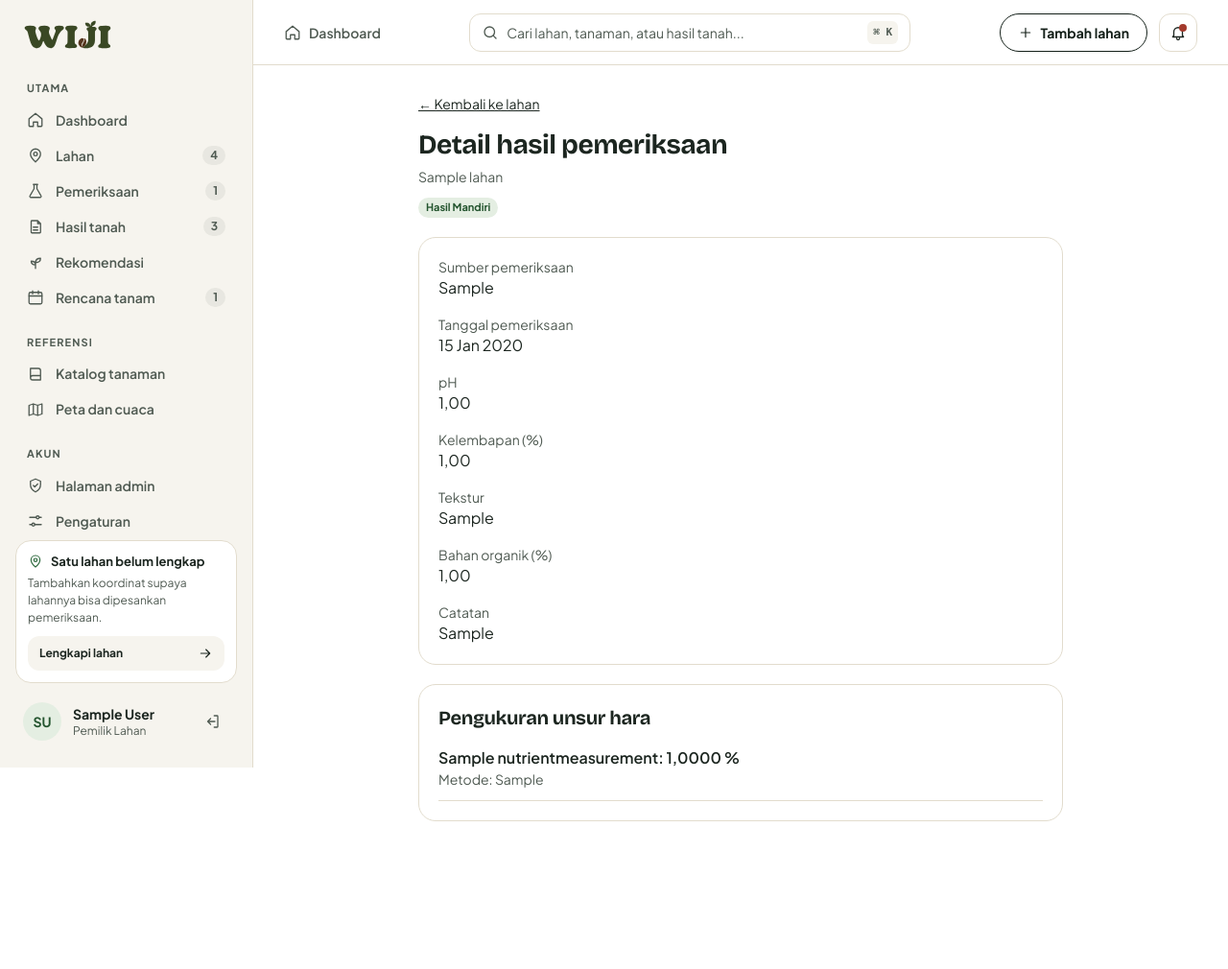
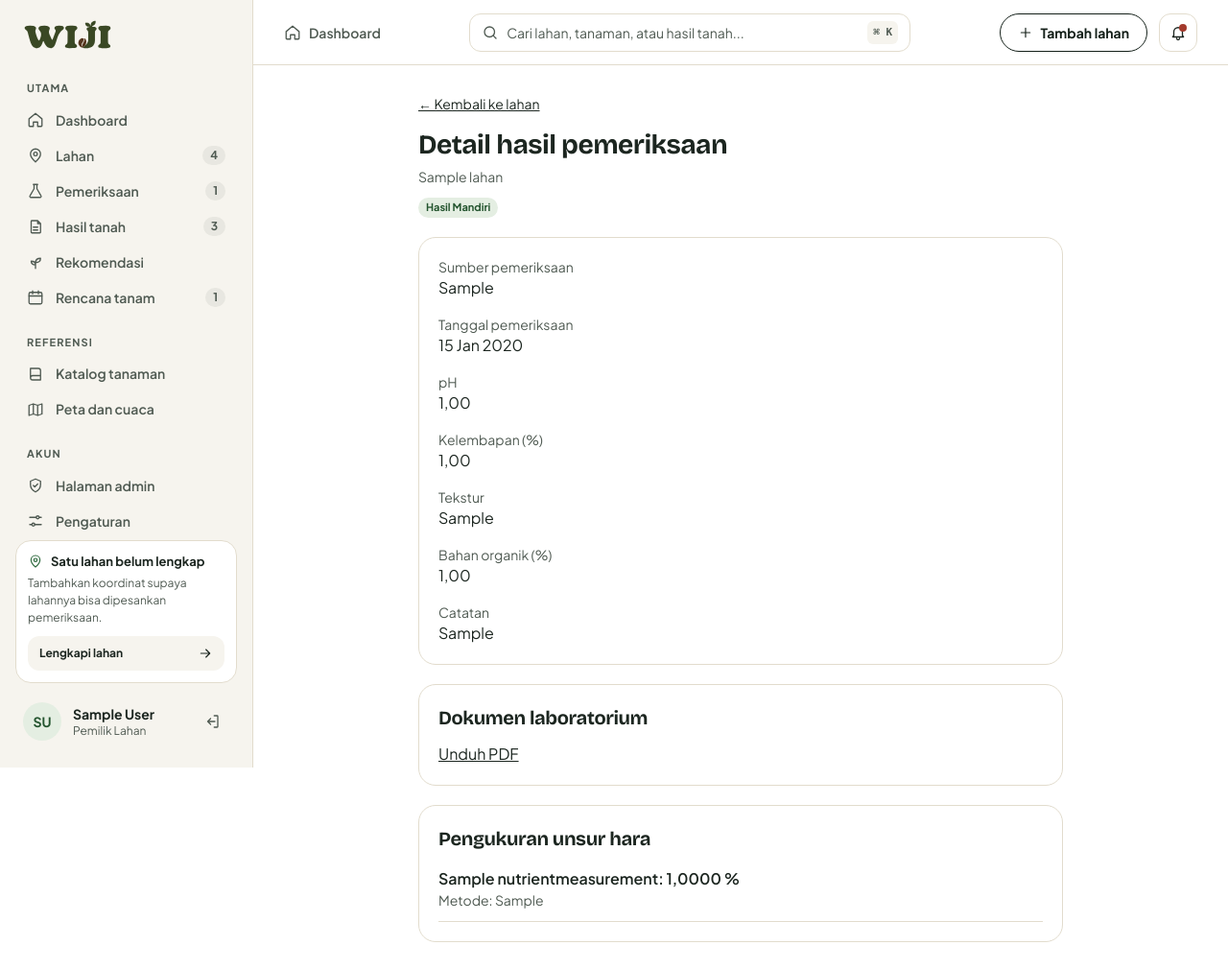
Before and after one commit to pbp-kelompok-d12/wiji, a Django app: page /hasil-tanah/1/ in a window 1280 px wide. Shown: the whole page at 96% size. Before the commit the page ends 856 px from the top, so only its background shows below. Run offline with Django 5.2, Linux system fonts and the light colour scheme; a user stored in the database is signed in; tables that the repository leaves empty hold one stand-in row (values such as "Sample post"); some libraries are stand-ins or nearby versions.

Commit message:
feat: tambah unggah dan unduh dokumen laboratorium privat

```diff
--- a/config/settings.py
+++ b/config/settings.py
@@ -113,5 +113,6 @@ WHITENOISE_USE_FINDERS = True
 
 MEDIA_URL = '/media/'
 MEDIA_ROOT = BASE_DIR / 'media'
+PRIVATE_MEDIA_ROOT = BASE_DIR / "private_media"
 
 DEFAULT_AUTO_FIELD = 'django.db.models.BigAutoField'
--- a/soil_results/admin.py
+++ b/soil_results/admin.py
@@ -13,6 +13,7 @@ class HasilPemeriksaanAdmin(admin.ModelAdmin):
     )
     list_filter = ("tanggal_pemeriksaan",)
     search_fields = ("lahan__nama",)
+    exclude = ("dokumen_laboratorium",)
 
     def save_model(self, request, obj, form, change):
         if not change:
--- a/soil_results/models.py
+++ b/soil_results/models.py
@@ -3,6 +3,7 @@ from django.core.validators import MinValueValidator, MaxValueValidator
 from django.db import models
 from django.core.exceptions import ValidationError
 from django.utils import timezone
+from .storage import private_document_storage
 
 
 class HasilPemeriksaan(models.Model):
@@ -44,6 +45,7 @@ class HasilPemeriksaan(models.Model):
         help_text="Tuliskan hasil pemeriksaan kontaminan beserta satuannya.",
     )
     dokumen_laboratorium = models.FileField(
+        storage=private_document_storage,
         upload_to="hasil_pemeriksaan/%Y/%m/",
         blank=True,
     )
--- a/soil_results/templates/soil_results/detail_hasil.html
+++ b/soil_results/templates/soil_results/detail_hasil.html
@@ -71,6 +71,32 @@
   </dl>
 
   <section class="d-card mt-5 p-5">
+    <h2 class="heading text-xl">Dokumen laboratorium</h2>
+
+    {% if hasil.dokumen_laboratorium %}
+        <a href="{% url 'soil_results:unduh_dokumen' hasil.pk %}"
+          class="mt-3 inline-block underline">
+          Unduh PDF
+        </a>
+    {% else %}
+        <p class="mt-2 text-sm text-ink-soft">Belum ada dokumen.</p>
+    {% endif %}
+
+    {% if request.user.is_owner and hasil.asal == "mandiri" and not hasil.lahan.diarsipkan %}
+        <div class="mt-3">
+          <a href="{% url 'soil_results:unggah_dokumen' hasil.pk %}"
+            class="btn btn-ghost border border-line">
+            {% if hasil.dokumen_laboratorium %}
+              Ganti dokumen
+            {% else %}
+              Unggah dokumen
+            {% endif %}
+          </a>
+        </div>
+    {% endif %}
+    </section>
+
+  <section class="d-card mt-5 p-5">
     <h2 class="heading text-xl">Pengukuran unsur hara</h2>
 
     {% if request.user.is_owner and hasil.asal == "mandiri" and not hasil.lahan.diarsipkan %}
--- a/soil_results/urls.py
+++ b/soil_results/urls.py
@@ -14,29 +14,39 @@ urlpatterns = [
         views.detail_hasil,
         name="detail_hasil",
     ),
-        path(
+    path(
         "<int:hasil_id>/ubah/",
         views.ubah_hasil_mandiri,
         name="ubah_hasil_mandiri",
     ),
-        path(
+    path(
         "<int:hasil_id>/hapus/",
         views.hapus_hasil_mandiri,
         name="hapus_hasil_mandiri",
     ),
-        path(
+    path(
         "<int:hasil_id>/unsur-hara/tambah/",
         views.tambah_unsur_hara,
         name="tambah_unsur_hara",
     ),
-        path(
+    path(
         "unsur-hara/<int:pengukuran_id>/ubah/",
         views.ubah_unsur_hara,
         name="ubah_unsur_hara",
     ),
-        path(
+    path(
         "unsur-hara/<int:pengukuran_id>/hapus/",
         views.hapus_unsur_hara,
         name="hapus_unsur_hara",
     ),
+    path(
+        "<int:hasil_id>/dokumen/unggah/",
+        views.unggah_dokumen,
+        name="unggah_dokumen",
+    ),
+    path(
+        "<int:hasil_id>/dokumen/unduh/",
+        views.unduh_dokumen,
+        name="unduh_dokumen",
+    ),
 ]
--- a/soil_results/views.py
+++ b/soil_results/views.py
@@ -5,9 +5,10 @@ from django.shortcuts import get_object_or_404, redirect, render
 from django.views.decorators.http import require_http_methods
 
 from lands.models import Lahan
-from .forms import HasilMandiriForm, NutrientMeasurementForm
+from .forms import HasilMandiriForm, NutrientMeasurementForm, DokumenLaboratoriumForm
 from .models import HasilPemeriksaan, NutrientMeasurement
-
+import uuid
+from django.http import FileResponse, Http404
 
 @login_required
 @require_http_methods(["GET", "POST"])
@@ -255,3 +256,77 @@ def hapus_unsur_hara(request, pengukuran_id):
         "soil_results/konfirmasi_hapus_unsur_hara.html",
         {"pengukuran": pengukuran, "hasil": hasil},
     )
+
+
+@login_required
+@require_http_methods(["GET", "POST"])
+def unggah_dokumen(request, hasil_id):
+    if not request.user.is_owner:
+        raise PermissionDenied("Hanya pemilik yang dapat mengunggah dokumen.")
+
+    hasil = get_object_or_404(
+        HasilPemeriksaan,
+        pk=hasil_id,
+        lahan__owner=request.user,
+        lahan__diarsipkan=False,
+        asal=HasilPemeriksaan.Asal.MANDIRI,
+    )
+
+    # TODO Modul E: blokir perubahan jika hasil dipakai dalam rencana.
+
+    if request.method == "POST":
+        form = DokumenLaboratoriumForm(request.POST, request.FILES)
+
+        if form.is_valid():
+            nama_lama = hasil.dokumen_laboratorium.name
+            storage = hasil.dokumen_laboratorium.storage
+
+            hasil.dokumen_laboratorium.save(
+                f"{uuid.uuid4().hex}.pdf",
+                form.cleaned_data["dokumen"],
+                save=False,
+            )
+            hasil.save()
+
+            if nama_lama and nama_lama != hasil.dokumen_laboratorium.name:
+                storage.delete(nama_lama)
+
+            messages.success(request, "Dokumen berhasil diunggah.")
+            return redirect("soil_results:detail_hasil", hasil_id=hasil.pk)
+    else:
+        form = DokumenLaboratoriumForm()
+
+    return render(
+        request,
+        "soil_results/form_dokumen.html",
+        {"form": form, "hasil": hasil},
+    )
+
+
+@login_required
+@require_http_methods(["GET"])
+def unduh_dokumen(request, hasil_id):
+    queryset = HasilPemeriksaan.objects.all()
+
+    if not request.user.is_staff:
+        queryset = queryset.filter(lahan__owner=request.user)
+
+    hasil = get_object_or_404(queryset, pk=hasil_id)
+
+    if not hasil.dokumen_laboratorium:
+        raise Http404("Dokumen belum tersedia.")
+
+    try:
+        berkas = hasil.dokumen_laboratorium.open("rb")
+    except FileNotFoundError:
+        raise Http404("File dokumen tidak ditemukan.")
+
+    response = FileResponse(
+        berkas,
+        as_attachment=True,
+        filename=f"hasil-pemeriksaan-{hasil.pk}.pdf",
+        content_type="application/pdf",
+    )
+    response["Cache-Control"] = "private, no-store"
+    response["X-Content-Type-Options"] = "nosniff"
+    return response
```
Also changed, not shown: soil_results/forms.py (+25 -0 lines), soil_results/storage.py (added, +17 -0 lines), soil_results/templates/soil_results/form_dokumen.html (added, +29 -0 lines), soil_results/migrations/0004_alter_hasilpemeriksaan_dokumen_laboratorium.py (added), 1 other file.
